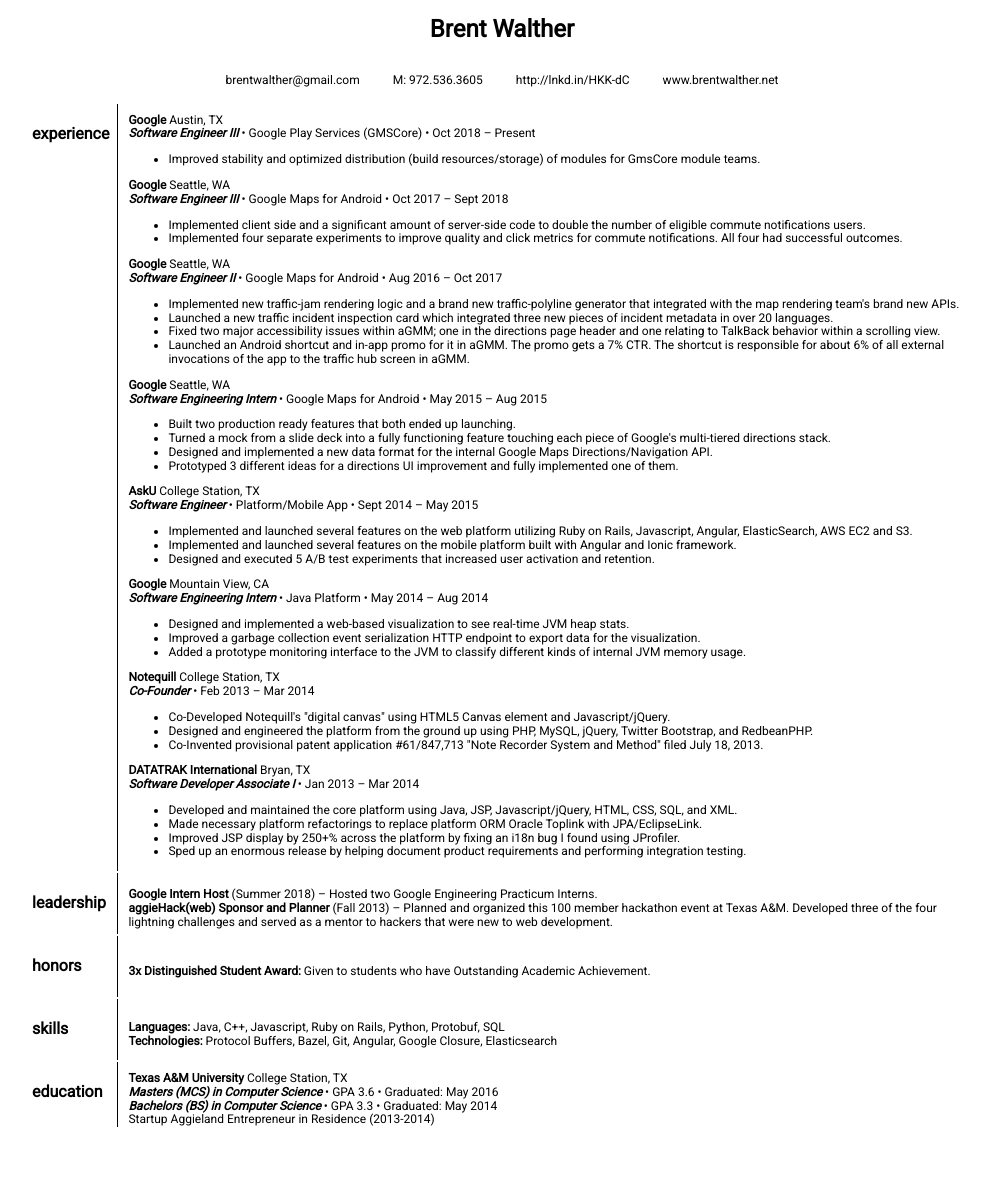
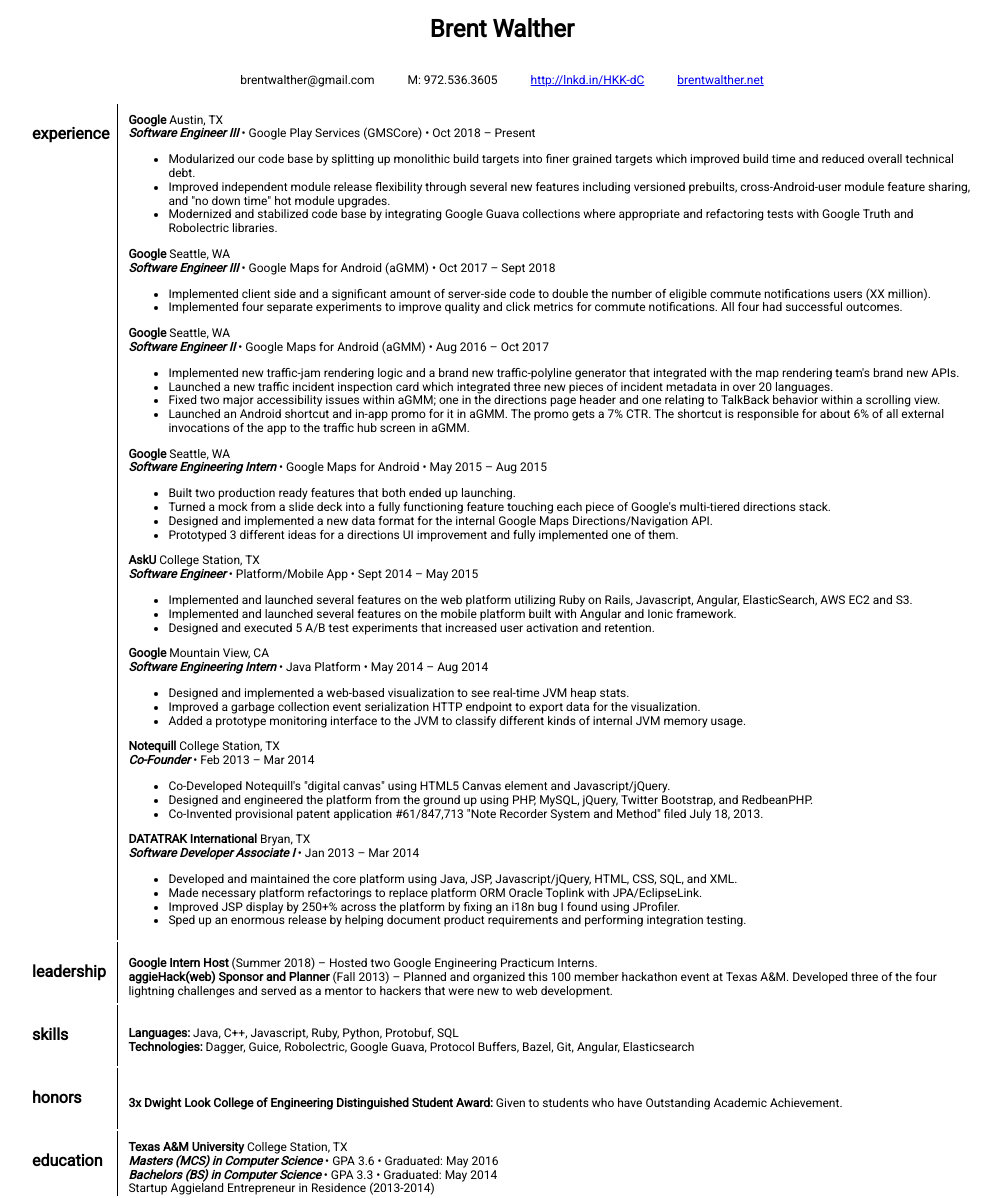
Before and after one commit to brentwalther/brentwalther.github.io, a Jekyll site: the page files/resume.html, which Jekyll copies as it is, in a window 1280 px wide. Shown: the whole page, without its empty margins (138-1139 px from the left). Built offline with Jekyll 4.4.1, drawn with Linux system fonts in a browser that asks for light colours; before the commit the page ends 1129 px from its top, so only the background shows below that.

Commit message:
Update resume.

```diff
--- a/files/resume.html
+++ b/files/resume.html
@@ -72,7 +72,7 @@
     <tr id="contact">
       <td colspan="2">
         <p class="text-center">
-          <span class="contact-info">brentwalther@gmail.com</span> <span class="contact-info">M: 972.536.3605</span> <span class="contact-info">http://lnkd.in/HKK-dC</span> <span class="contact-info">www.brentwalther.net</span>
+          <span class="contact-info">brentwalther@gmail.com</span> <span class="contact-info">M: 972.536.3605</span> <span class="contact-info"><a href="http://lnkd.in/HKK-dC">http://lnkd.in/HKK-dC</a></span> <span class="contact-info"><a href="https://brentwalther.net">brentwalther.net</a></span>
         </p>
       </td>
     </tr>
@@ -88,19 +88,21 @@
           <strong><em>Software Engineer III</em></strong> &bull; Google Play Services (GMSCore) &bull; Oct 2018 &ndash; Present
         </p>
         <ul>
-          <li>Improved stability and optimized distribution (build resources/storage) of modules for GmsCore module teams.</li>
+          <li>Modularized our code base by splitting up monolithic build targets into finer grained targets which improved build time and reduced overall technical debt.</li>
+          <li>Improved independent module release flexibility through several new features including versioned prebuilts, cross-Android-user module feature sharing, and "no down time" hot module upgrades.</li>
+          <li>Modernized and stabilized code base by integrating Google Guava collections where appropriate and refactoring tests with Google Truth and Robolectric libraries.</li>
         </ul>
         <p class="no-margin">
           <strong>Google</strong> Seattle, WA <br>
-          <strong><em>Software Engineer III</em></strong> &bull; Google Maps for Android &bull; Oct 2017 &ndash; Sept 2018
+          <strong><em>Software Engineer III</em></strong> &bull; Google Maps for Android (aGMM) &bull; Oct 2017 &ndash; Sept 2018
         </p>
         <ul>
-          <li>Implemented client side and a significant amount of server-side code to double the number of eligible commute notifications users.</li>
+          <li>Implemented client side and a significant amount of server-side code to double the number of eligible commute notifications users (XX million).</li>
           <li>Implemented four separate experiments to improve quality and click metrics for commute notifications. All four had successful outcomes.</li>
         </ul>
         <p class="no-margin">
           <strong>Google</strong> Seattle, WA <br>
-          <strong><em>Software Engineer II</em></strong> &bull; Google Maps for Android &bull; Aug 2016 &ndash; Oct 2017
+          <strong><em>Software Engineer II</em></strong> &bull; Google Maps for Android (aGMM) &bull; Aug 2016 &ndash; Oct 2017
         </p>
         <ul>
           <li>Implemented new traffic-jam rendering logic and a brand new traffic-polyline generator that integrated with the map rendering team's brand new APIs.</li>
@@ -168,22 +170,22 @@
       </td>
     </tr>
 
+    <tr id="skills">
+      <td>
+        <h4>skills</h4>
+      </td>
+      <td>
+        <p class="no-margin"><strong>Languages:</strong> Java, C++, Javascript, Ruby, Python, Protobuf, SQL</p>
+        <p class="no-margin"><strong>Technologies:</strong> Dagger, Guice, Robolectric, Google Guava, Protocol Buffers, Bazel, Git, Angular, Elasticsearch</p>
+      </td>
+    </tr>
+
     <tr id="honors">
       <td>
         <h4>honors</h4>
       </td>
       <td>
-        <p class="no-margin"><strong>3x Distinguished Student Award: </strong>Given to students who have Outstanding Academic Achievement.</p>
-      </td>
-    </tr>
-
-    <tr id="skills">
-      <td>
-        <h4>skills</h4>
-      </td>
-      <td>
-        <p class="no-margin"><strong>Languages:</strong> Java, C++, Javascript, Ruby on Rails, Python, Protobuf, SQL</p>
-        <p class="no-margin"><strong>Technologies:</strong> Protocol Buffers, Bazel, Git, Angular, Google Closure, Elasticsearch</p>
+        <p class="no-margin"><strong>3x Dwight Look College of Engineering Distinguished Student Award: </strong>Given to students who have Outstanding Academic Achievement.</p>
       </td>
     </tr>
 
```
